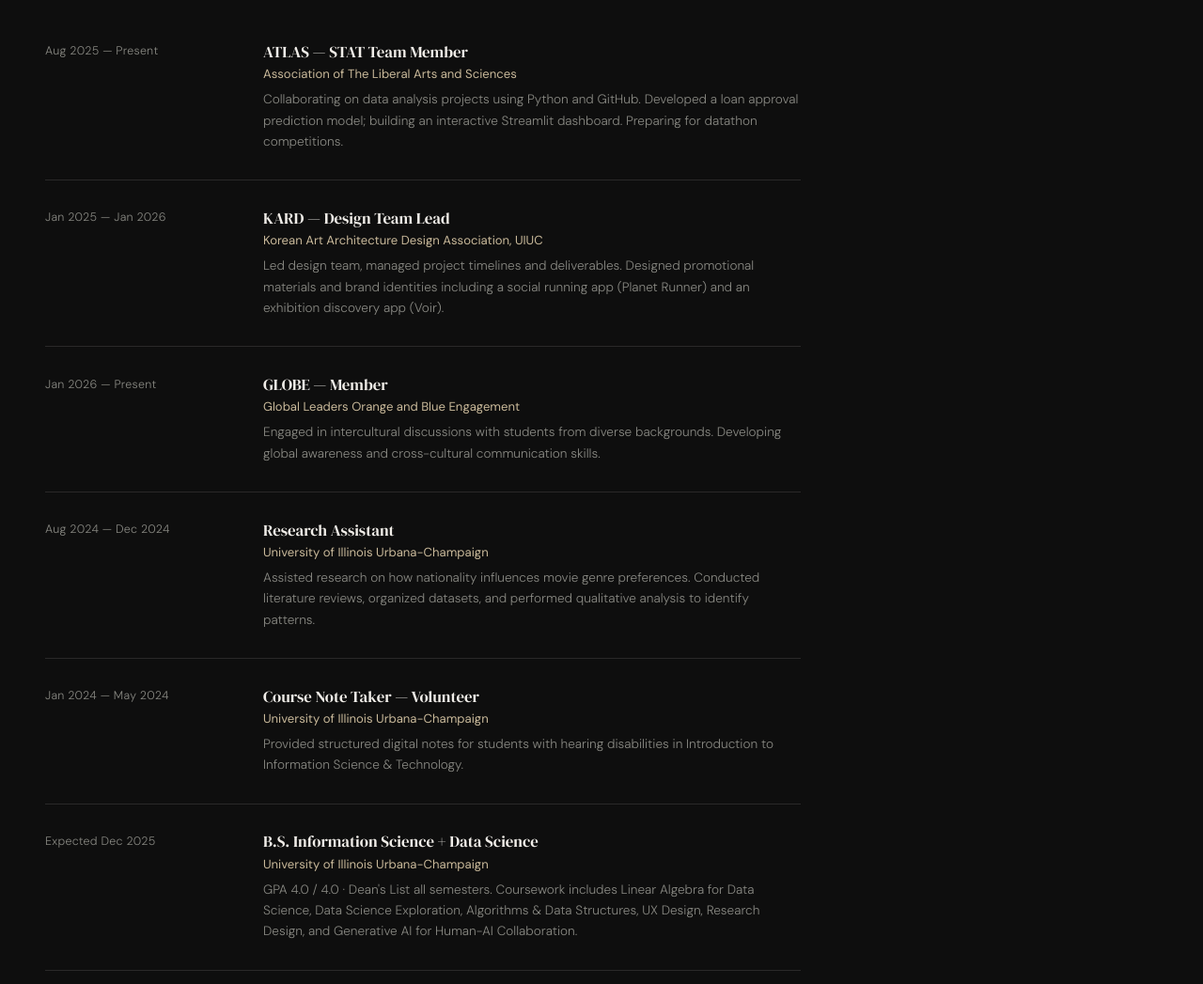
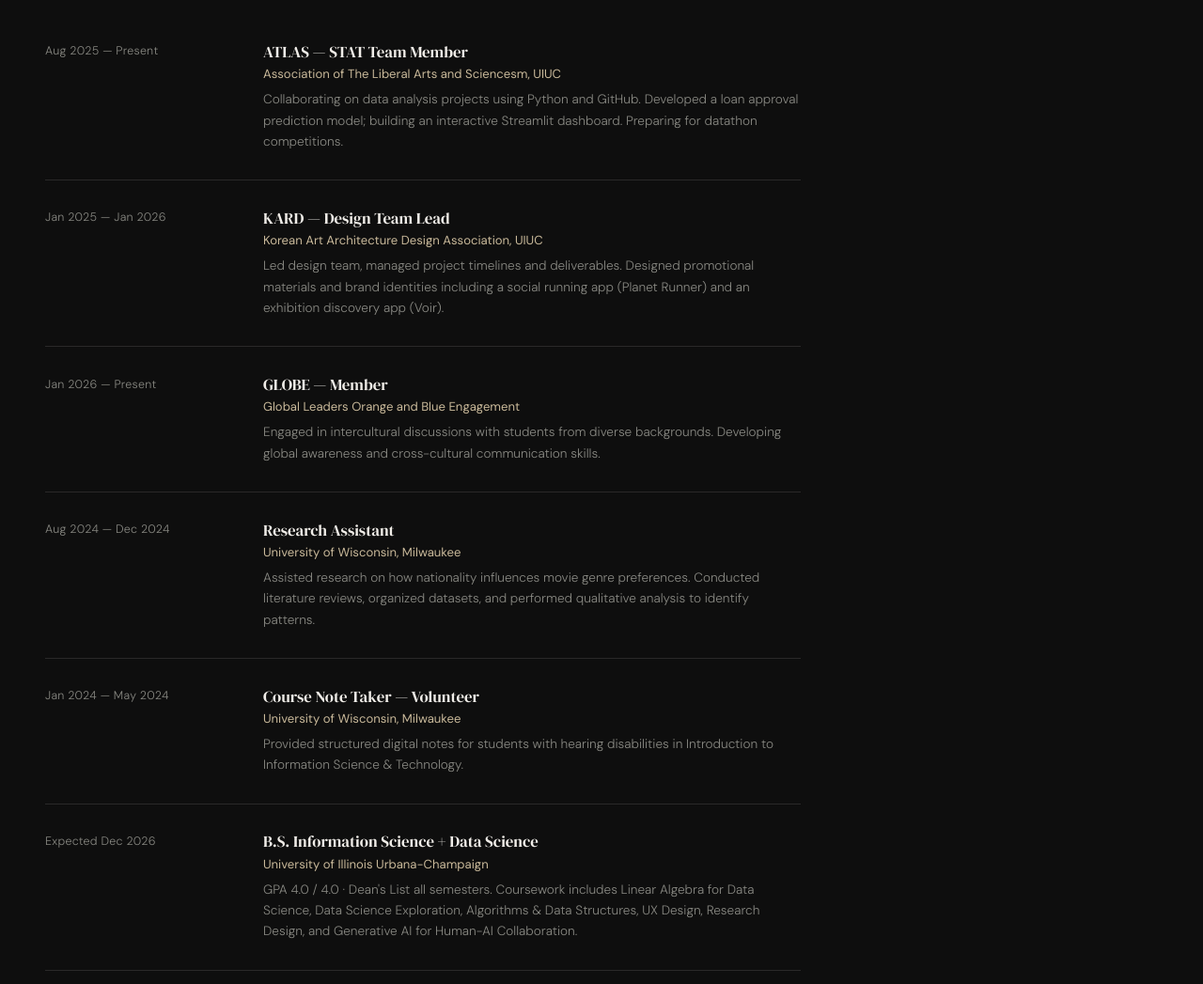
Before and after one commit to sageskim/sage-portfolio, a Next.js app: page /about in a window 1280 px wide. Shown: the part 423-1470 px from the top of the page at 94% size. Built offline with nearby package versions, Linux system fonts and the light colour scheme.

Commit message:
Update educational and work experience details

```diff
--- a/app/about/page.tsx
+++ b/app/about/page.tsx
@@ -3,7 +3,7 @@
     {
       year: "Aug 2025 — Present",
       title: "ATLAS — STAT Team Member",
-      place: "Association of The Liberal Arts and Sciences",
+      place: "Association of The Liberal Arts and Sciencesm, UIUC",
       desc: "Collaborating on data analysis projects using Python and GitHub. Developed a loan approval prediction model; building an interactive Streamlit dashboard. Preparing for datathon competitions.",
     },
     {
@@ -21,17 +21,17 @@
     {
       year: "Aug 2024 — Dec 2024",
       title: "Research Assistant",
-      place: "University of Illinois Urbana-Champaign",
+      place: "University of Wisconsin, Milwaukee",
       desc: "Assisted research on how nationality influences movie genre preferences. Conducted literature reviews, organized datasets, and performed qualitative analysis to identify patterns.",
     },
     {
       year: "Jan 2024 — May 2024",
       title: "Course Note Taker — Volunteer",
-      place: "University of Illinois Urbana-Champaign",
+      place: "University of Wisconsin, Milwaukee",
       desc: "Provided structured digital notes for students with hearing disabilities in Introduction to Information Science & Technology.",
     },
     {
-      year: "Expected Dec 2025",
+      year: "Expected Dec 2026",
       title: "B.S. Information Science + Data Science",
       place: "University of Illinois Urbana-Champaign",
       desc: "GPA 4.0 / 4.0 · Dean's List all semesters. Coursework includes Linear Algebra for Data Science, Data Science Exploration, Algorithms & Data Structures, UX Design, Research Design, and Generative AI for Human-AI Collaboration.",
```
